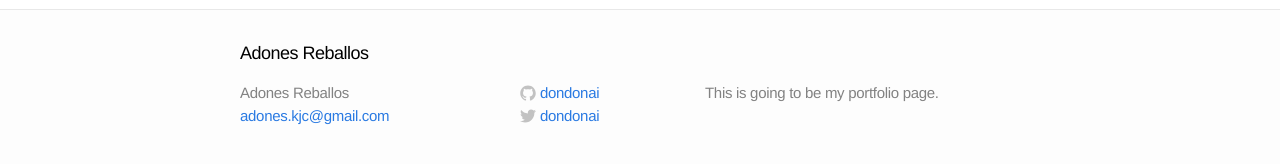
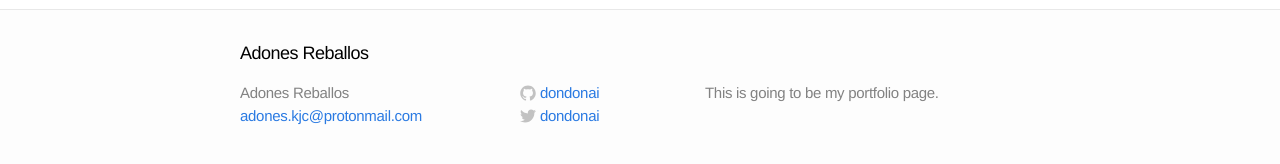
Before and after one commit to dondonai/dondonai.github.io, a Jekyll site: the page built from about.md, in a window 1280 px wide. Shown: the part 361-525 px from the top of the page. Built offline with Jekyll 4.4.1, drawn with Linux system fonts in a browser that asks for light colours.

Commit message:
Update _config.yml

```diff
--- a/_config.yml
+++ b/_config.yml
@@ -8,7 +8,7 @@ collections:
   uploads:
     title: Uploads
     output: true
-email: adones.kjc@gmail.com
+email: adones.kjc@protonmail.com
 description: This is going to be my portfolio page.
 baseurl:
 url: http://dondonai.github.io
```
